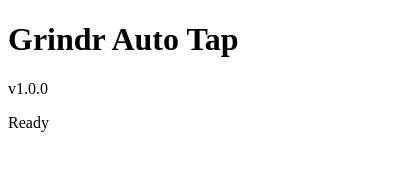
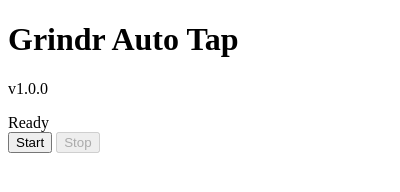
Before and after one commit to qveys/grindr-auto-tap, a browser extension: page popup.html in a window 400 px wide. Drawn offline with Linux system fonts and the light colour scheme.

Commit message:
⏯️ Add controls section with Start Stop buttons

```diff
--- a/popup.html
+++ b/popup.html
@@ -15,6 +15,10 @@
       <div class="status-indicator" id="statusIndicator"></div>
       <div class="status-text" id="statusText">Ready</div>
     </div>
+    <div class="controls-section">
+      <button id="startButton" class="btn btn-primary">Start</button>
+      <button id="stopButton" class="btn btn-secondary" disabled>Stop</button>
+    </div>
   </div>
 </body>
 </html>
```
